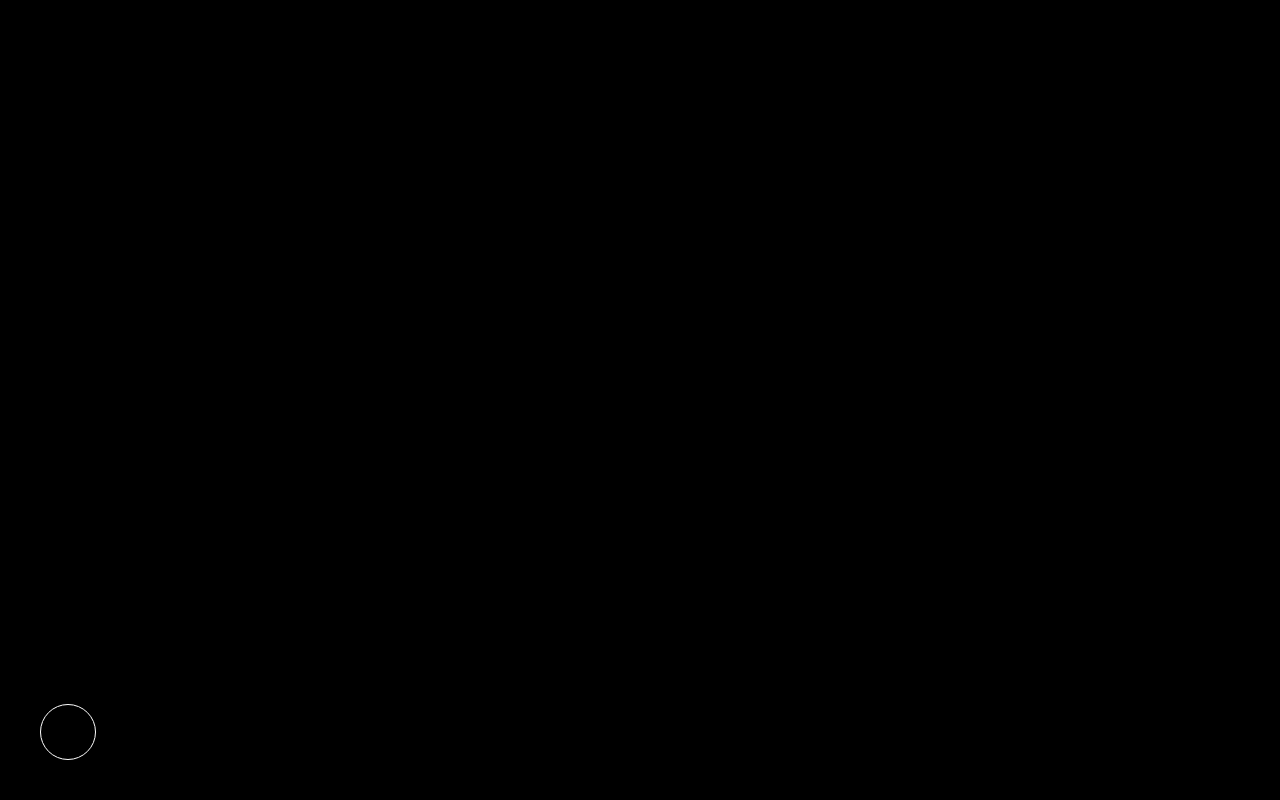
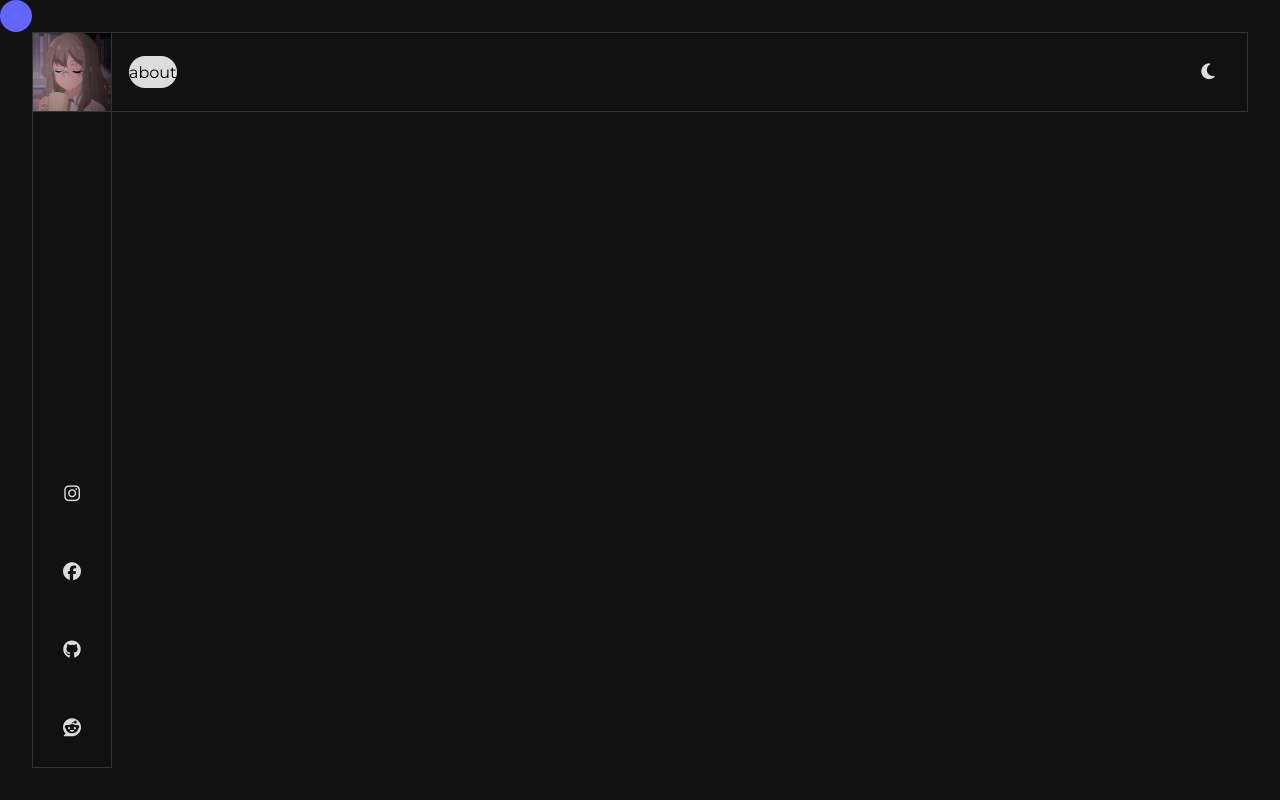
Before and after one commit to fntmz/phntmz-frontend, a Vue app: page / in a window 1280 px wide. Built offline with nearby package versions, Linux system fonts and the light colour scheme.

Commit message:
changed design

```diff
--- a/src/App.vue
+++ b/src/App.vue
@@ -1,6 +1,6 @@
 <script setup>
-import Settings from "./components/Settings.vue";
-
+import Cursor from "./components/Cursor.vue";
+import Navbar from "./components/Navbar.vue";
 // (\=============== DARKMODE ===============/)
 if (localStorage.getItem("darkmode")) {
     document.body.setAttribute("data-theme", localStorage.getItem("darkmode"));
@@ -10,6 +10,6 @@ if (localStorage.getItem("darkmode")) {
 </script>
 
 <template>
-    <Settings />
-    <RouterView />
+    <Navbar />
+    <Cursor />
 </template>
--- a/src/app.css
+++ b/src/app.css
@@ -28,12 +28,12 @@
     }
 }
 a {
-    color: var(--color);
+    color: rgb(var(--color));
     text-decoration: none;
     transition: color 300ms;
 }
 a:hover {
-    color: var(--accent);
+    color: rgb(var(--accent));
 }
 body {
     margin: 0;
@@ -54,28 +54,30 @@ img {
 }
 /* Handle */
 ::-webkit-scrollbar-thumb {
-    background: rgba(255, 255, 255, 0.1);
+    background: rgba(var(--color), 0.1);
     border-radius: 9999px;
 }
 /* Handle on hover */
 ::-webkit-scrollbar-thumb:hover {
-    background: rgba(255, 255, 255, 0.2);
+    background: rgba(var(--color), 0.2);
 }
 
 /* (\=============== DARKMODE ===============/) */
 body[data-theme="dark_theme"] {
-    color: white;
-    background-color: black;
-    --color: rgb(255, 255, 255);
-    --bg-color: rgb(0, 0, 0);
-    --accent: rgb(100, 100, 255);
-    --alt-accent: rgb(255, 100, 100);
+    color: rgb(220, 220, 220);
+    background-color: rgb(17, 17, 17);
+    --color: 220, 220, 220;
+    --bg-color: 17, 17, 17;
+    --gray: 51, 51, 51;
+    --accent: 100, 100, 255;
+    --alt-accent: 255, 100, 100;
 }
 body[data-theme="light_theme"] {
-    color: black;
-    background-color: rgb(245, 245, 245);
-    --color: rgb(0, 0, 0);
-    --bg-color: rgb(245, 245, 245);
-    --accent: rgb(255, 100, 100);
-    --alt-accent: rgb(100, 100, 255);
+    color: rgb(17, 17, 17);
+    background-color: rgb(220, 220, 220);
+    --color: 17, 17, 17;
+    --bg-color: 220, 220, 220;
+    --gray: 180, 180, 180;
+    --accent: 255, 100, 100;
+    --alt-accent: 100, 100, 255;
 }
--- /dev/null
+++ b/src/components/Cursor.vue
@@ -0,0 +1,30 @@
+<script setup>
+const onMouseMove = (e) => {
+    var rect = document.querySelector("#cursor-area").getBoundingClientRect();
+    var x = e.clientX - rect.left;
+    var y = e.clientY - rect.top;
+
+    document.querySelector("#cursor").style.color = "red";
+    document.querySelector("#cursor").style.top = y + "px";
+};
+
+document.addEventListener("mousemove", onMouseMove);
+
+// $(".btn, #menu-button, a, #gallery-cover > div > div, .navbar-item").hover(
+//     function () {
+//         $("#gallery-cursor").addClass("cursor-hover");
+//     },
+//     function () {
+//         $("#gallery-cursor").removeClass("cursor-hover");
+//     },
+// );
+</script>
+
+<template>
+    <div class="x-[2] fixed w-screen h-screen" id="cursor-area">
+        <div
+            class="aboslute w-8 aspect-square bg-accent rounded-full"
+            id="cursor"
+        ></div>
+    </div>
+</template>
--- /dev/null
+++ b/src/components/Navbar.vue
@@ -0,0 +1,55 @@
+<script setup>
+import ToggleDarkmode from "../assets/js/toggleDarkmode";
+</script>
+
+<template>
+    <nav class="fixed top-8 bottom-8 left-8 right-8">
+        <div class="absolute h-20 w-20">
+            <img src="../assets/img/favicon.jpg" alt="" />
+        </div>
+        <div
+            class="absolute w-full h-20 border-solid border-1 border-custom-gray pl-24 flex justify-between items-center"
+        >
+            <div
+                class="h-8 aspect-square bg-color rounded-full grid place-items-center overflow-visible transition-all duration-300 ease-[] hover:h-full"
+            >
+                <div class="mix-blend-difference">about</div>
+            </div>
+            <a
+                href="javascipt:void(0)"
+                class="aspect-square h-full grid place-items-center text-lg"
+                v-on:click="ToggleDarkmode"
+            >
+                <i class="fa-solid fa-moon"></i>
+            </a>
+        </div>
+        <div
+            class="absolute h-full w-20 border-solid border-1 border-custom-gray flex flex-col items-center justify-end"
+        >
+            <a
+                href="https://www.instagram.com/phntmz_/"
+                class="aspect-square w-full grid place-items-center text-lg"
+            >
+                <i class="fa-brands fa-instagram"></i>
+            </a>
+            <a
+                href="https://www.facebook.com/phntmzz/"
+                class="aspect-square w-full grid place-items-center text-lg"
+            >
+                <i class="fa-brands fa-facebook"></i>
+            </a>
+            <a
+                href="https://github.com/fntmz"
+                class="aspect-square w-full grid place-items-center text-lg"
+            >
+                <i class="fa-brands fa-github"></i>
+            </a>
+            <a
+                href="https://www.reddit.com/user/phntmz_"
+                class="aspect-square w-full grid place-items-center text-lg"
+            >
+                <i class="fa-brands fa-reddit"></i>
+            </a>
+        </div>
+    </nav>
+</template>
--- a/src/components/Settings.vue
+++ /dev/null
@@ -1,55 +0,0 @@
-<script setup>
-import { reactive } from "vue";
-import publicState from "../app";
-import toggleDarkmode from "../assets/js/toggleDarkmode";
-import Socials from "./Socials.vue";
-const state = reactive({ isSettings: false });
-</script>
-
-<script></script>
-
-<template>
-    <div
-        class="z-[1] opacity-0 fixed w-screen h-screen backdrop-blur-xl transition-opacity duration-300 pointer-events-none"
-        :class="{ opened: state.isSettings }"
-        id="settings-bg"
-    >
-        <Socials />
-    </div>
-    <div
-        class="z-[2] fixed left-10 bottom-10 w-14 h-14 grid place-items-center border-solid border-1 border-color rounded-full transition-all duration-300 hover:scale-110 hover:border-accent"
-        @click="state.isSettings = !state.isSettings"
-    >
-        <div
-            class="opacity-0 absolute w-8 h-8 grid place-items-center border-solid border-1 border-color rounded-full text-lg transition-all duration-300 pointer-events-none hover:text-accent hover:border-accent"
-            :class="{ opened: state.isSettings }"
-            @click="publicState.isMenu = !publicState.isMenu"
-            id="menu-button"
-        >
-            =
-        </div>
-        <div
-            class="opacity-0 absolute w-8 h-8 grid place-items-center border-solid border-1 border-color rounded-full transition-all duration-300 pointer-events-none hover:border-accent"
-            :class="{ opened: state.isSettings }"
-            @click="toggleDarkmode"
-            id="darkmode-button"
-        >
-            &#x1F319;
-        </div>
-    </div>
-</template>
-
-<style>
-#menu-button.opened {
-    transform: translate(25px, -65px);
-}
-#darkmode-button.opened {
-    transform: translate(65px, -25px);
-}
-#settings-bg.opened,
-#darkmode-button.opened,
-#menu-button.opened {
-    opacity: 1 !important;
-    pointer-events: initial !important;
-}
-</style>
--- a/src/components/Socials.vue
+++ /dev/null
@@ -1,28 +0,0 @@
-<template>
-    <div
-        class="absolute bottom-10 left-1/2 -translate-x-1/2 w-1/4 h-[8%] scale-[0.4] origin-bottom flex justify-around items-center overflow-clip border-solid border-2 border-color backdrop-blur-xl rounded-full hover:scale-100 transition-transform duration-500"
-    >
-        <a><i class="fa-brands fa-facebook"></i></a>
-        <a><i class="fa-brands fa-instagram"></i></a>
-        <a><i class="fa-brands fa-spotify"></i></a>
-        <a><i class="fa-solid fa-envelope"></i></a>
-    </div>
-</template>
-
-<style scoped lang="scss">
-div {
-    > a {
-        font-size: 1.5em;
-        opacity: 0;
-        transition: 300ms !important;
-        pointer-events: none;
-    }
-
-    &:hover {
-        > a {
-            opacity: 1;
-            pointer-events: initial;
-        }
-    }
-}
-</style>
--- a/src/views/Home.vue
+++ b/src/views/Home.vue
@@ -1,3 +1,5 @@
 <script setup></script>
 
-<template></template>
+<template>
+    <div></div>
+</template>
--- a/tailwind.config.js
+++ b/tailwind.config.js
@@ -4,10 +4,11 @@ module.exports = {
     theme: {
         extend: {
             colors: {
-                color: "var(--color)",
-                "bg-color": "var(--bg-color)",
-                accent: "var(--accent)",
-                "alt-accent": "var(--alt-accent)",
+                color: "rgb(var(--color))",
+                "bg-color": "rgb(var(--bg-color))",
+                "custom-gray": "rgb(var(--gray))",
+                accent: "rgb(var(--accent))",
+                "alt-accent": "rgb(var(--alt-accent))",
             },
             borderWidth: {
                 1: "1px",
```
Also changed, not shown: src/assets/img/favicon.jpg (added), src/components/Home/Banner.vue (deleted).
